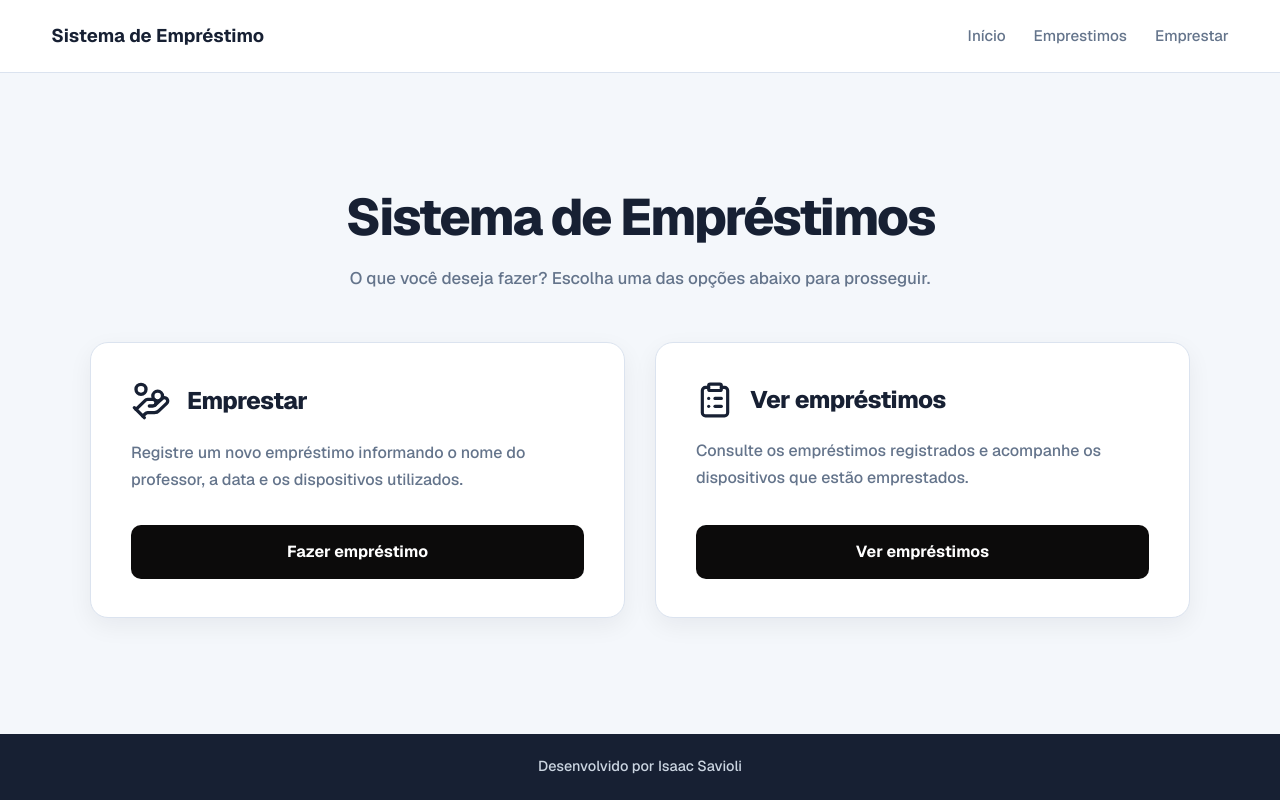
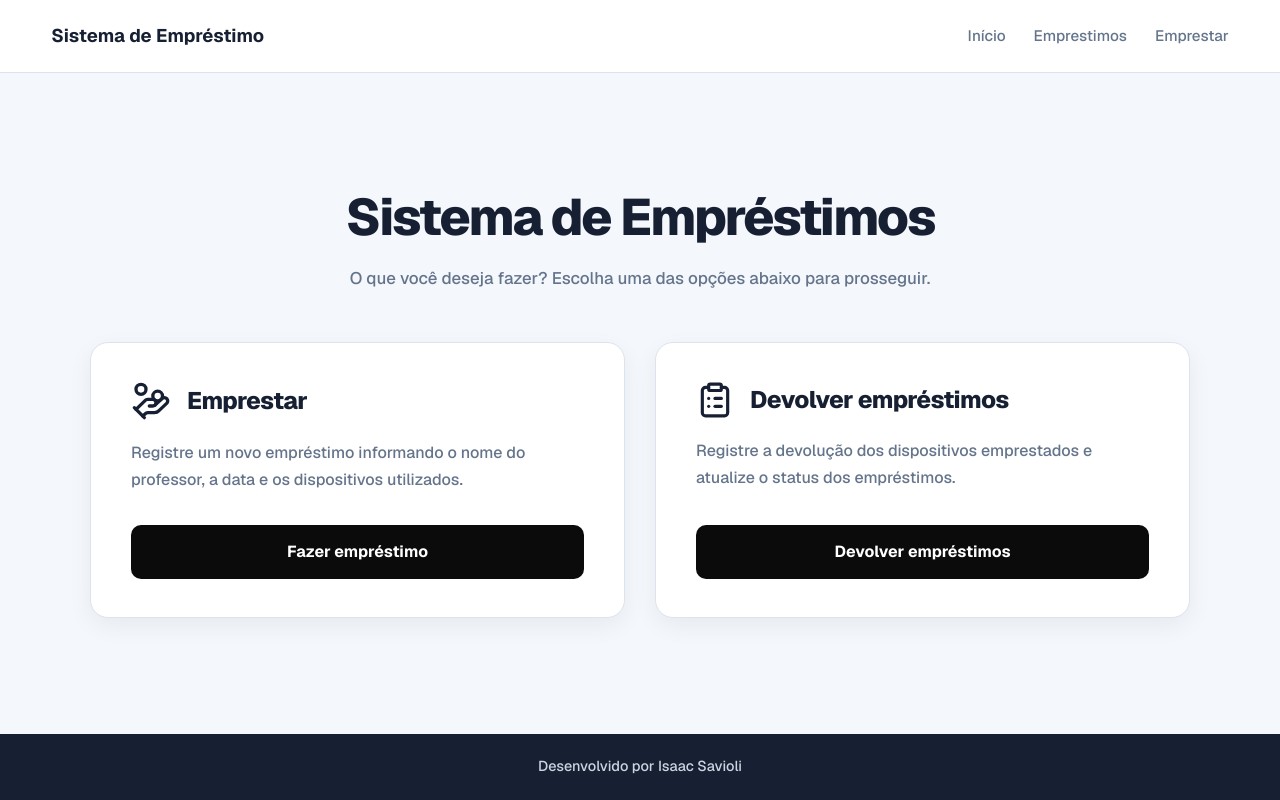
Before and after one commit to Isaac-Savioli/sistema_emprestimo, a Next.js app: page / in a window 1280 px wide. Built offline with nearby package versions, Linux system fonts and the light colour scheme.

Commit message:
feat: mudança no gancho inicial de devolver empréstimos

```diff
--- a/src/app/page.tsx
+++ b/src/app/page.tsx
@@ -34,16 +34,15 @@ export default function Inicio() {
                 <div className="action-card-header">
                   <ClipboardList className="action-icon" size={38} />
 
-                  <h2>Ver empréstimos</h2>
+                  <h2>Devolver empréstimos</h2>
                 </div>
 
                 <p>
-                  Consulte os empréstimos registrados e acompanhe
-                  os dispositivos que estão emprestados.
+                  Registre a devolução dos dispositivos emprestados e atualize o status dos empréstimos.
                 </p>
 
                 <Link href="/emprestimos" className="action-button">
-                  Ver empréstimos
+                  Devolver empréstimos
                 </Link>
               </article>
             </div>
```
